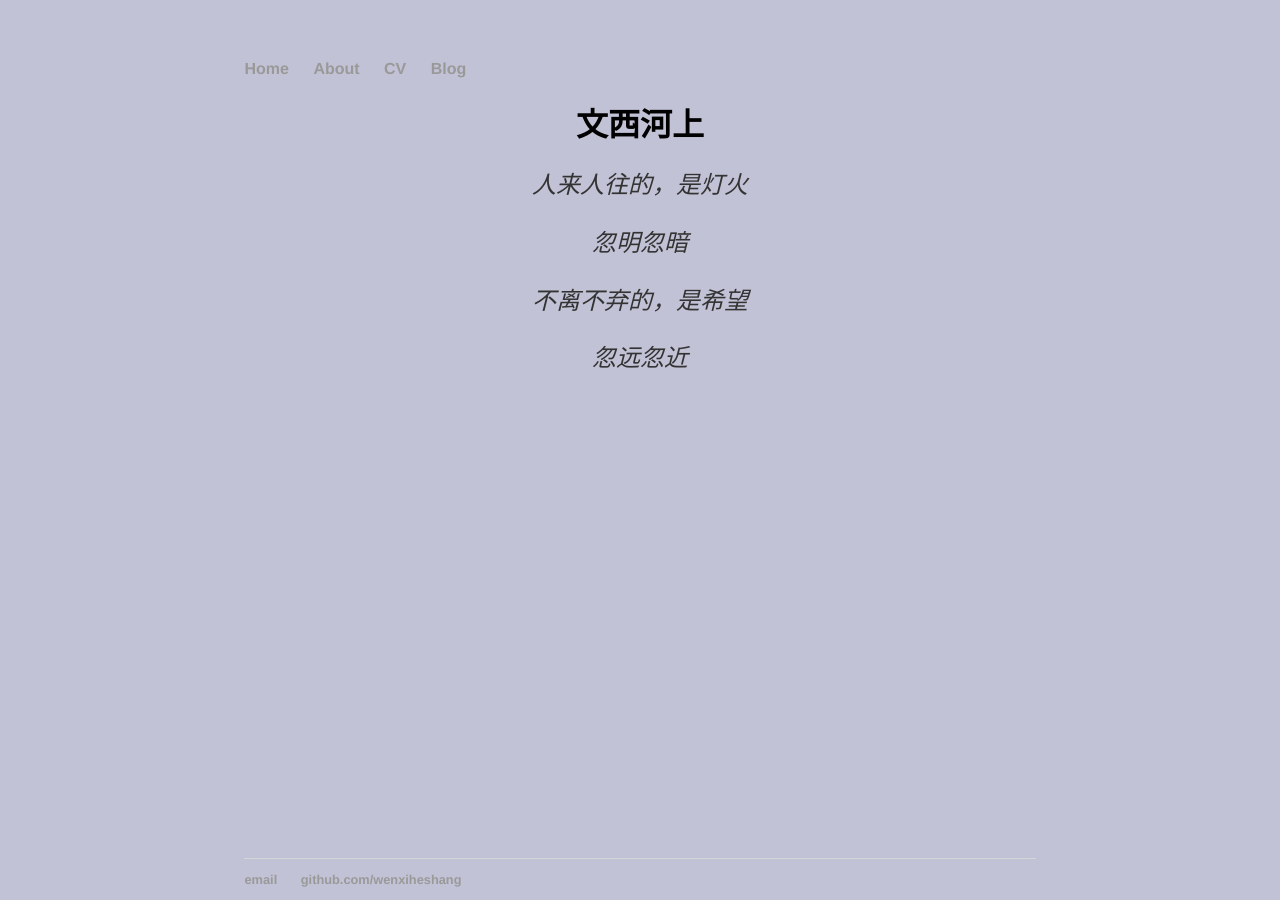
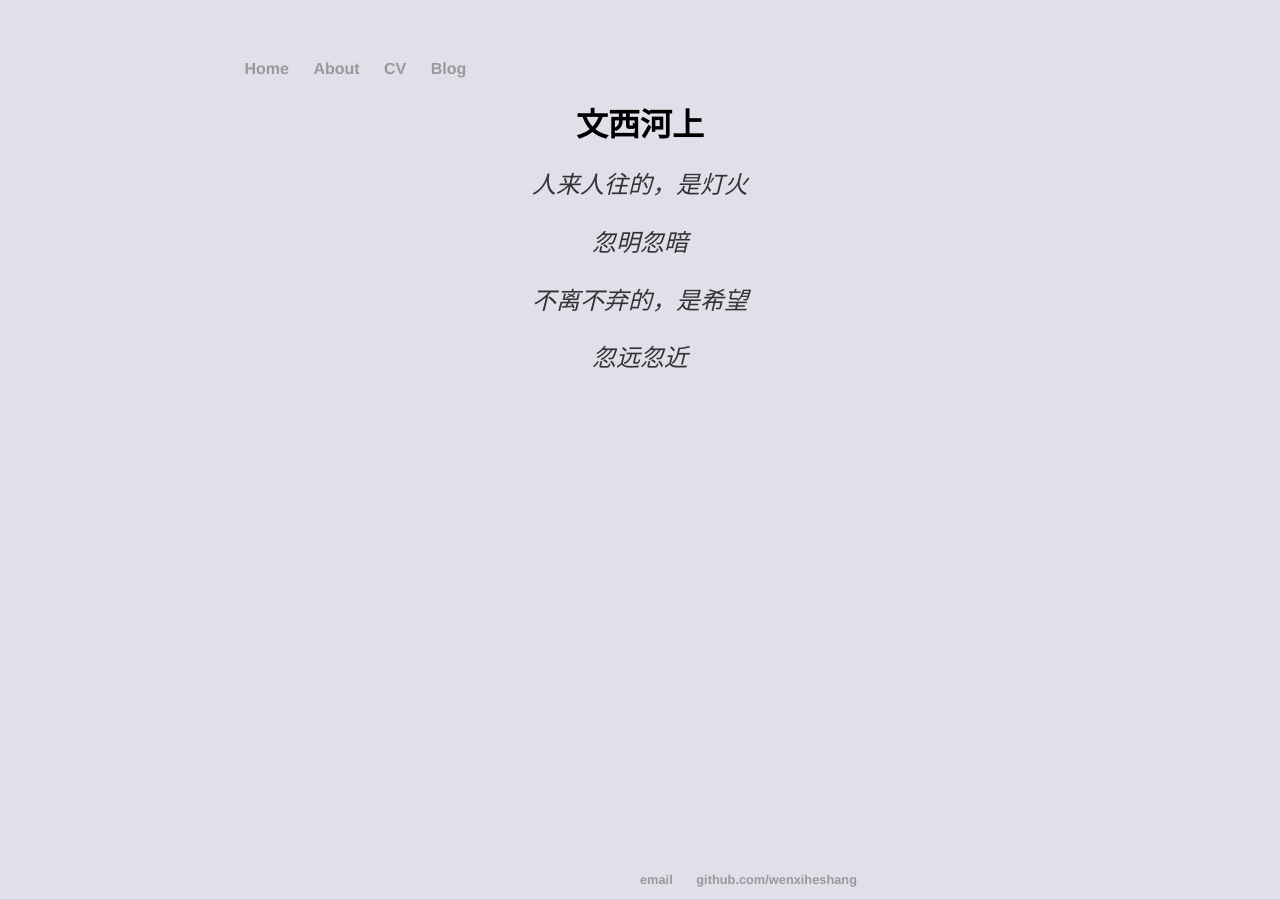
Before and after one commit to xxleyi/xxleyi.github.io, a Jekyll site: the page built from index.html, in a window 1280 px wide. Built offline with Jekyll 4.4.1, drawn with Linux system fonts in a browser that asks for light colours.

Commit message:
change the index style.

```diff
--- a/css/main.css
+++ b/css/main.css
@@ -2,13 +2,19 @@
     margin: 60px auto;
     width: 61.8%;
 	  height: 100%;
-    background-color: #c2c2d6;
+    background-color: #e0e0eb;
 }
 nav ul, footer ul {
     font-family:'Helvetica', 'Arial', 'Sans-Serif';
     padding: 0px;
     list-style: none;
     font-weight: bold;
+}
+
+footer ul {
+  position:absolute;
+  left:50%;
+  bottom:50%;
 }
 nav ul li, footer ul li {
     display: inline;
@@ -35,10 +41,11 @@
 footer {
     border-top: 1px solid #d5d5d5;
     font-size: .8em;
-    width: 61.8%;
+    width: 100%;
     position:absolute;
-    left: auto;
+    left: 0;
     bottom: 0;
+    background-color: #d0d0e1;
 }
 
 ul.posts {
```
